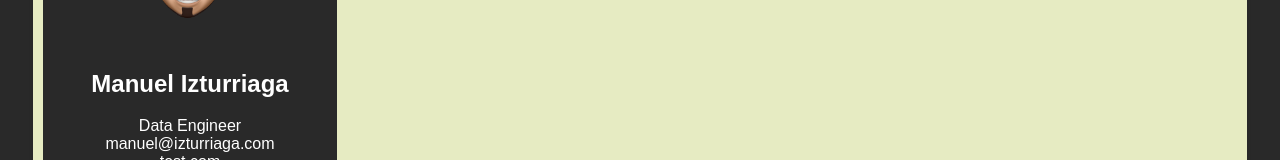
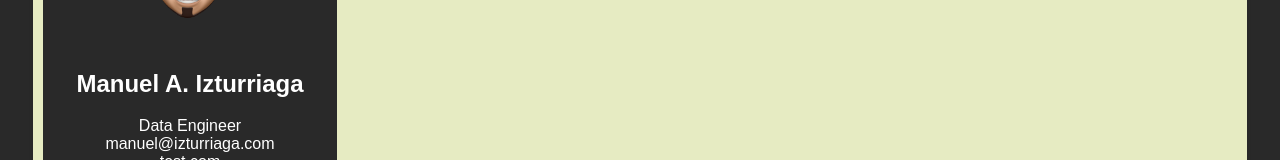
Before and after one commit to manuel-izturriaga/my-website, a plain HTML site: page resume/index.html in a window 1280 px wide. Shown: the part 191-351 px from the top of the page. Drawn offline with Linux system fonts and the light colour scheme.

Commit message:
Added Middle Initial

```diff
--- a/resume/index.html
+++ b/resume/index.html
@@ -13,7 +13,7 @@
         <div class="left-column">
             <div class="profile">
                 <img src="profile_pic.png" alt="Profile Picture">
-                <h2>Manuel Izturriaga</h2>
+                <h2>Manuel A. Izturriaga</h2>
                 <p>Data Engineer
                 <br>manuel@izturriaga.com
                 <br>test.com</p>
```
